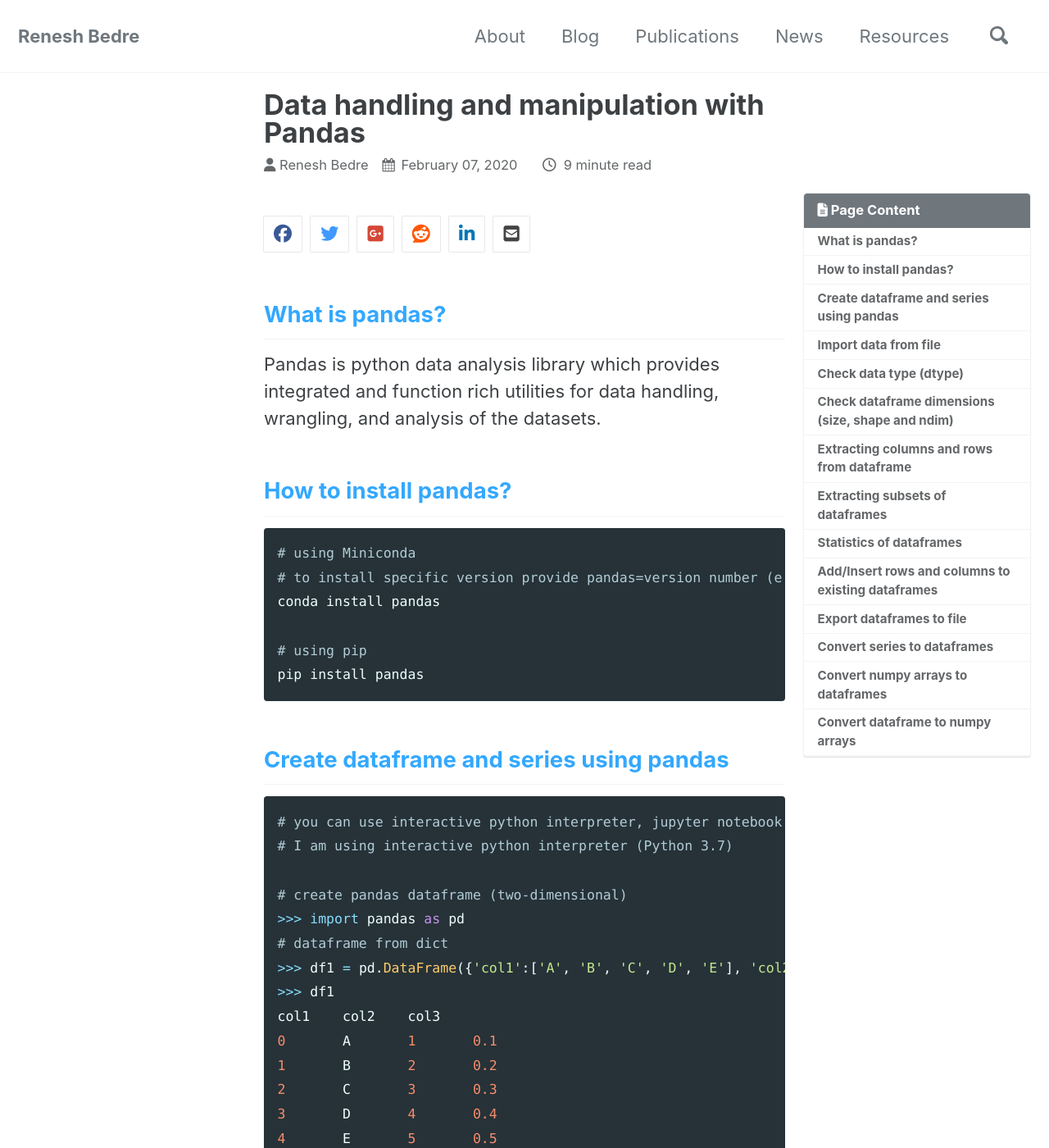
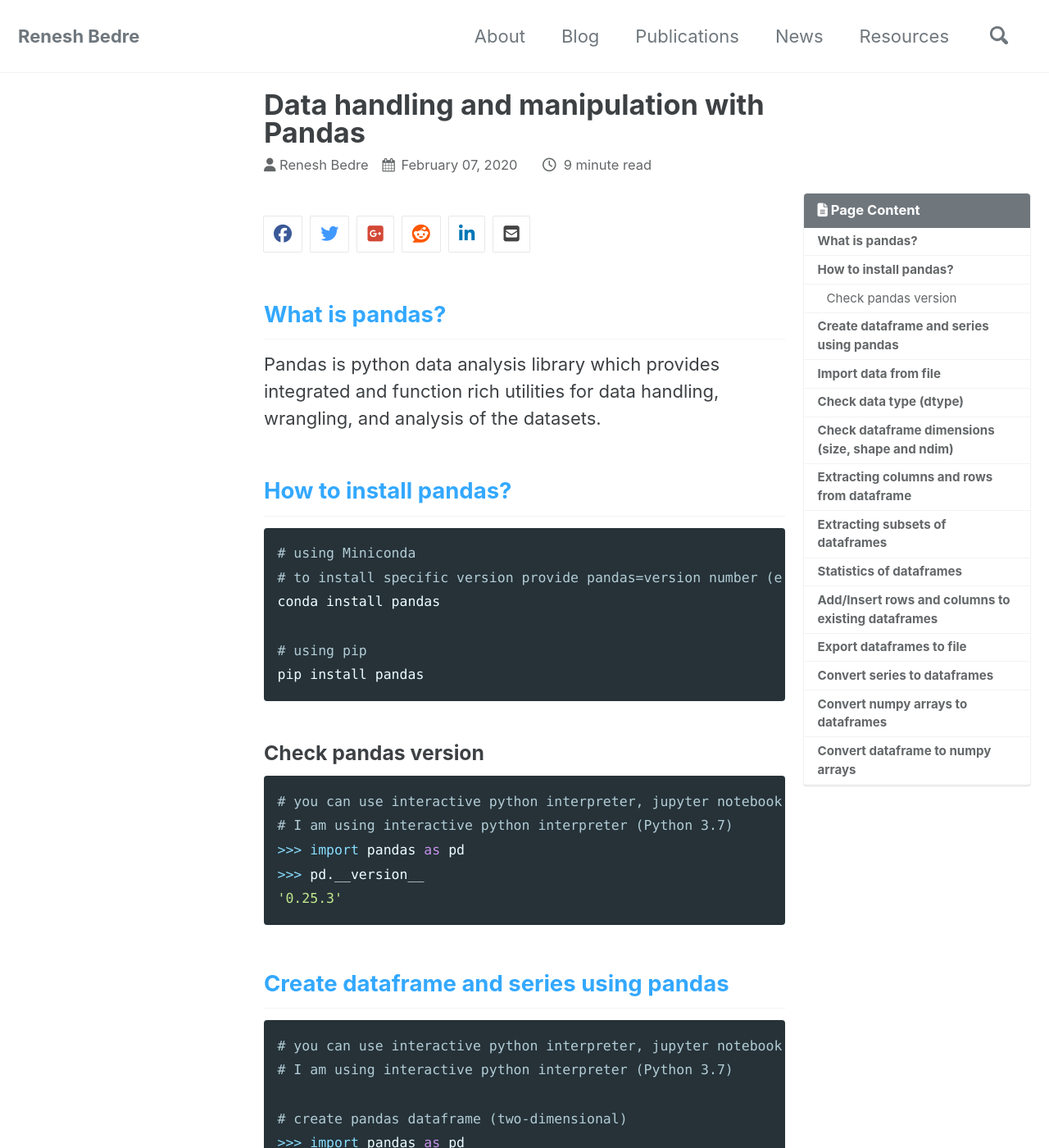
Before and after one commit to reneshbedre/reneshbedre.github.io, a Jekyll site: the page built from _posts/2020-02-07-pandas.md, in a window 1280 px wide and 1400 px high. Shown: the whole window at 82% size. Built offline with Jekyll 4.4.1, drawn with Linux system fonts in a browser that asks for light colours; cached includes are drawn as plain includes; nearby versions of some CDN libraries; comment, search, counter and statistics services are not loaded; a style sheet for code colours, icons or effects is not loaded.

Commit message:
pandas version added

````diff
--- a/_posts/2020-02-07-pandas.md
+++ b/_posts/2020-02-07-pandas.md
@@ -24,6 +24,14 @@ conda install pandas
 
 # using pip
 pip install pandas
+```
+### Check pandas version
+```python
+# you can use interactive python interpreter, jupyter notebook or python code
+# I am using interactive python interpreter (Python 3.7)
+>>> import pandas as pd
+>>> pd.__version__
+'0.25.3'
 ```
 
 ## <span style="color:#33a8ff">Create dataframe and series using pandas</span>
````
